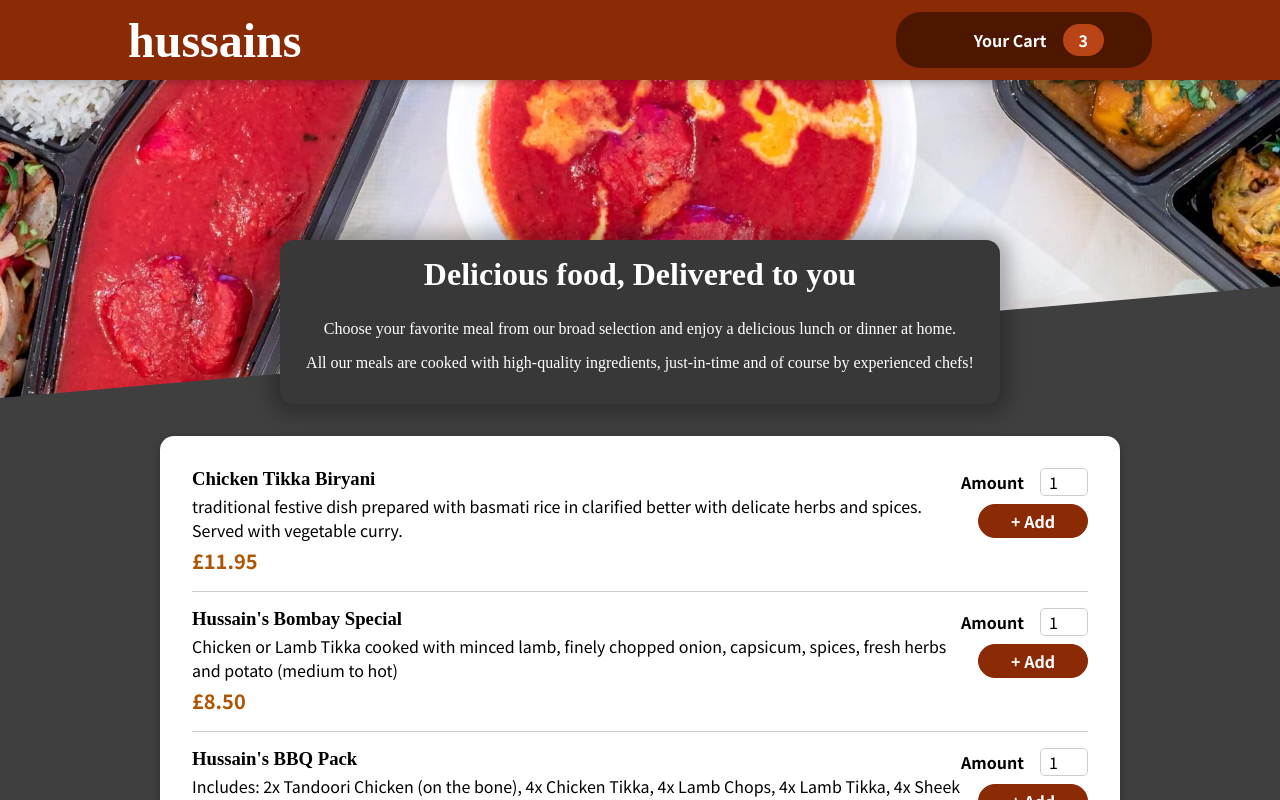
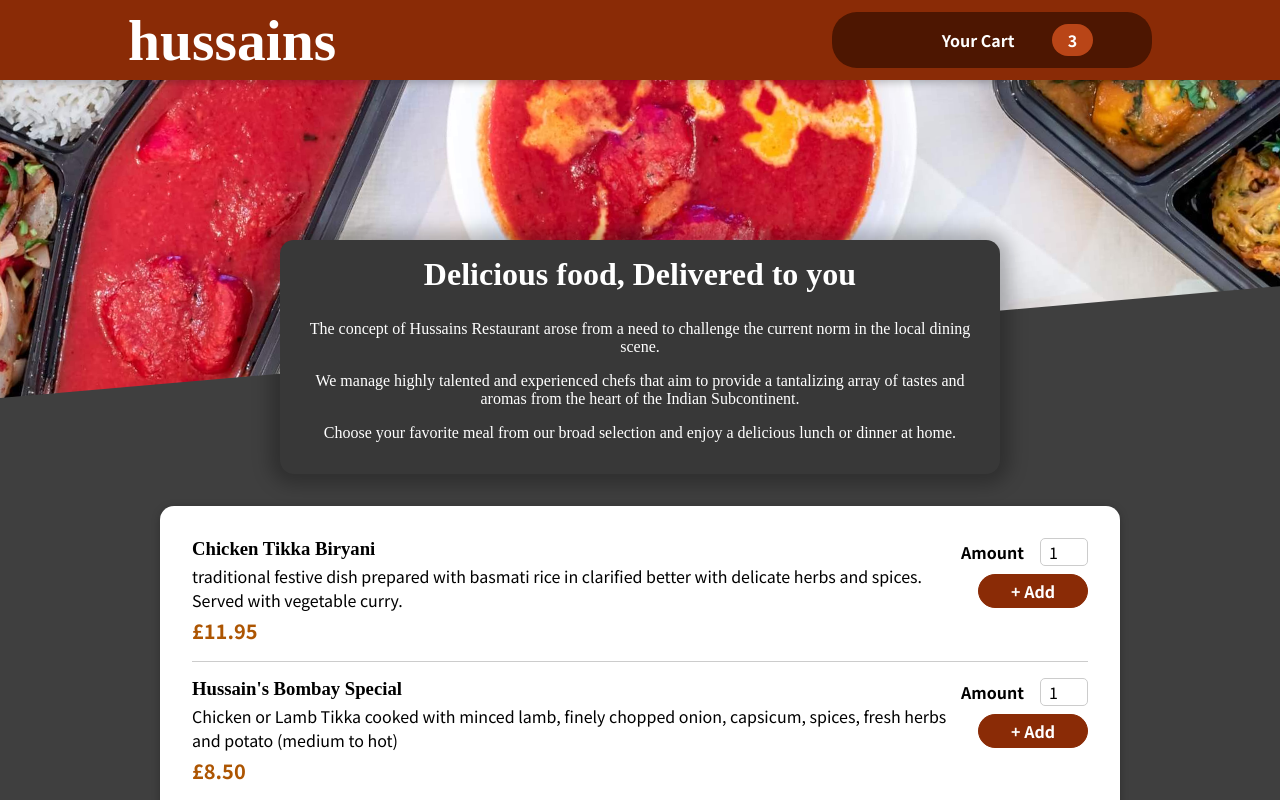
Before and after one commit to Madhin/food-order-app, a React (Create React App) app: page / in a window 1280 px wide. Shown: the top 800 px of the page. Built offline with nearby package versions, Linux system fonts and the light colour scheme; some icons are missing; a web font is replaced by a local one.

Commit message:
responisveness updated

```diff
--- a/src/components/Layout/CartButton/CartButton.module.scss
+++ b/src/components/Layout/CartButton/CartButton.module.scss
@@ -10,6 +10,7 @@
   align-items: center;
   border-radius: 25px;
   font-weight: bold;
+  width:25vw;
 }
 
 .button:hover,
--- a/src/components/Layout/Header/Header.module.scss
+++ b/src/components/Layout/Header/Header.module.scss
@@ -32,5 +32,5 @@
 
 .name{
   font-family: 'Fondamento', cursive;
-  font-size: 3rem;
+  font-size: 4.5vw;
 }
--- a/src/components/Meals/MealsSummary/MealsSummary.jsx
+++ b/src/components/Meals/MealsSummary/MealsSummary.jsx
@@ -6,13 +6,15 @@ const MealsSummary = () => {
     <section className = {styles.summary}>
       <h2>Delicious food, Delivered to you</h2>
       <p>
-        Choose your favorite meal from our broad selection
-        and enjoy a delicious lunch or dinner at home.
+      The concept of Hussains Restaurant arose from a need to challenge the current norm in the local dining scene.
       </p>
       <p>
-        All our meals are cooked with high-quality ingredients, just-in-time and
-        of course by experienced chefs!
+      We manage highly talented and experienced chefs that aim to provide a tantalizing array of tastes and aromas from the heart of the Indian Subcontinent.
       </p>
+      <p>
+      Choose your favorite meal from our broad selection and enjoy a delicious lunch or dinner at home.
+      </p>
+
     </section>
   )
 }
```
Also changed, not shown: 1 other file (tests, documents, lock files or other folders).
